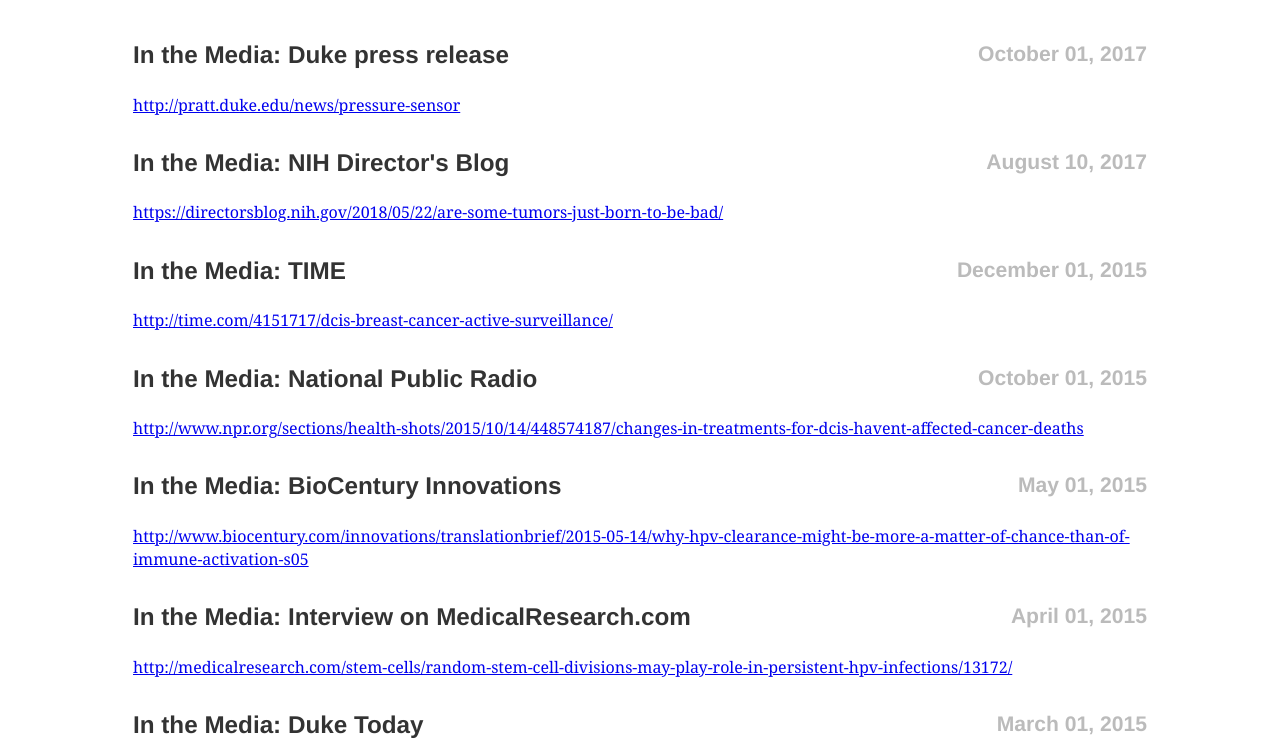
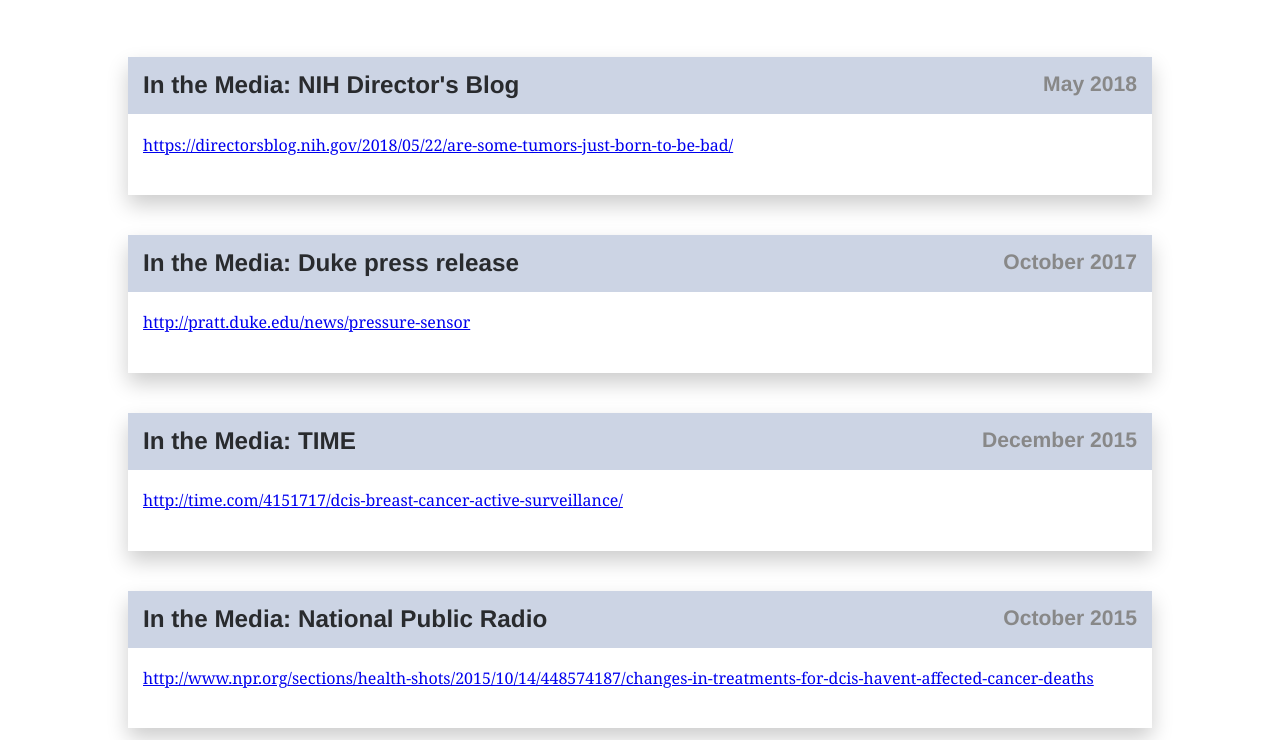
Before and after one commit to Lokgic/dcisgroup, a Gatsby site: page /news in a window 1280 px wide. Shown: the part 70-810 px from the top of the page. Built offline with nearby package versions, Linux system fonts and the light colour scheme; Gatsby itself is replaced by a stand-in of ours; some packages are replaced by stand-ins of ours.

Commit message:
clean up and add style to news

```diff
--- a/src/components/layout.js
+++ b/src/components/layout.js
@@ -20,12 +20,15 @@
   margin: auto 5px;
   font-size: ${rhythm(2)};
   color:black;
+  text-shadow: none;
+  background-image: none;
 `
 
 const StyledLink = styled(Link)`
   margin:auto;
   color:grey;
-  font-size: ${rhythm(.8)}
+  font-size: ${rhythm(.8)};
+  text-shadow: none;
 `
 
 const MainComp = styled.div`
--- a/src/newsMD/nih-director-blog.md
+++ b/src/newsMD/nih-director-blog.md
@@ -1,6 +1,6 @@
 ---
 title: "In the Media: NIH Director's Blog"
-date: "2017-08-10"
+date: "2018-05-22"
 ---
 
 https://directorsblog.nih.gov/2018/05/22/are-some-tumors-just-born-to-be-bad/
--- a/src/pages/index.js
+++ b/src/pages/index.js
@@ -1,6 +1,6 @@
 import React from "react"
 import Layout from "../components/layout"
-import {  Link, graphql } from "gatsby"
+import {  graphql } from "gatsby"
 import styled from "styled-components"
 import { rhythm } from "../utils/typo"
 import CancerBG from '../imgs/cancer.jpeg'
--- a/src/pages/news.js
+++ b/src/pages/news.js
@@ -1,8 +1,7 @@
 import React from "react"
 import { graphql } from "gatsby"
-import { rhythm } from "../utils/typo"
 import Layout from "../components/layout"
-import styled,{css} from "styled-components"
+import styled from "styled-components"
 import {FlexConstainer} from '../components/StyComp'
 
 
@@ -11,21 +10,26 @@
   width: 80%;
   height: auto;
   ${'' /* box-shadow: 0 14px 28px rgba(0,0,0,0.25), 0 10px 10px rgba(0,0,0,0.22); */}
-  margin:auto;
+  margin: 20px auto;
     max-width: 1300px;
+    box-shadow: 0px 10px 20px rgba(0,0,0,0.2);
+
 `
 
 const NewsHeading = styled.div`
   width:100%;
-  height:30%;
-  padding:5px 5px;
-  ${'' /* display:flex; */}
+  height:auto;
+  padding:15px 15px;
+  background-color: #CCD4E4;
+
+
+
 `
 
 const NewsContent = styled.div`
   width:100%;
   height:auto;
-  padding:5px 5px;
+  padding:15px 15px;
   display:flex;
 `
 export default ({data})=>{
@@ -38,7 +42,7 @@
         <NewsContainer>
           <NewsHeading>
             <h2 style={{display:"inline"}}>{d.node.frontmatter.title}</h2>
-            <h3 style={{float:"right",color:"#bbb",display:"inline"}}>{d.node.frontmatter.date}</h3>
+            <h3 style={{float:"right",color:"#888",display:"inline"}}>{d.node.frontmatter.date}</h3>
           </NewsHeading>
           <NewsContent>
 
@@ -66,7 +70,7 @@
           html
           frontmatter {
             title
-            date(formatString: "MMMM DD, YYYY")
+            date(formatString: "MMMM YYYY")
 
           }
         }
--- a/src/pages/people.js
+++ b/src/pages/people.js
@@ -1,6 +1,5 @@
 import React from "react"
 import Layout from "../components/layout"
-import {  Link, graphql } from "gatsby"
 import {FlexConstainer, Card,CardImg,CardContent,CardName,CardJobTitle,CardBlurb} from '../components/StyComp'
 import styled from "styled-components"
 import data from '../data/people.json'
--- a/src/pages/publications.js
+++ b/src/pages/publications.js
@@ -1,8 +1,6 @@
 import React from "react"
 import { graphql } from "gatsby"
-import { rhythm } from "../utils/typo"
 import Layout from "../components/layout"
-import {FlexConstainer} from '../components/StyComp'
 import styled from "styled-components"
 
 const PubCont = styled.div`
```
